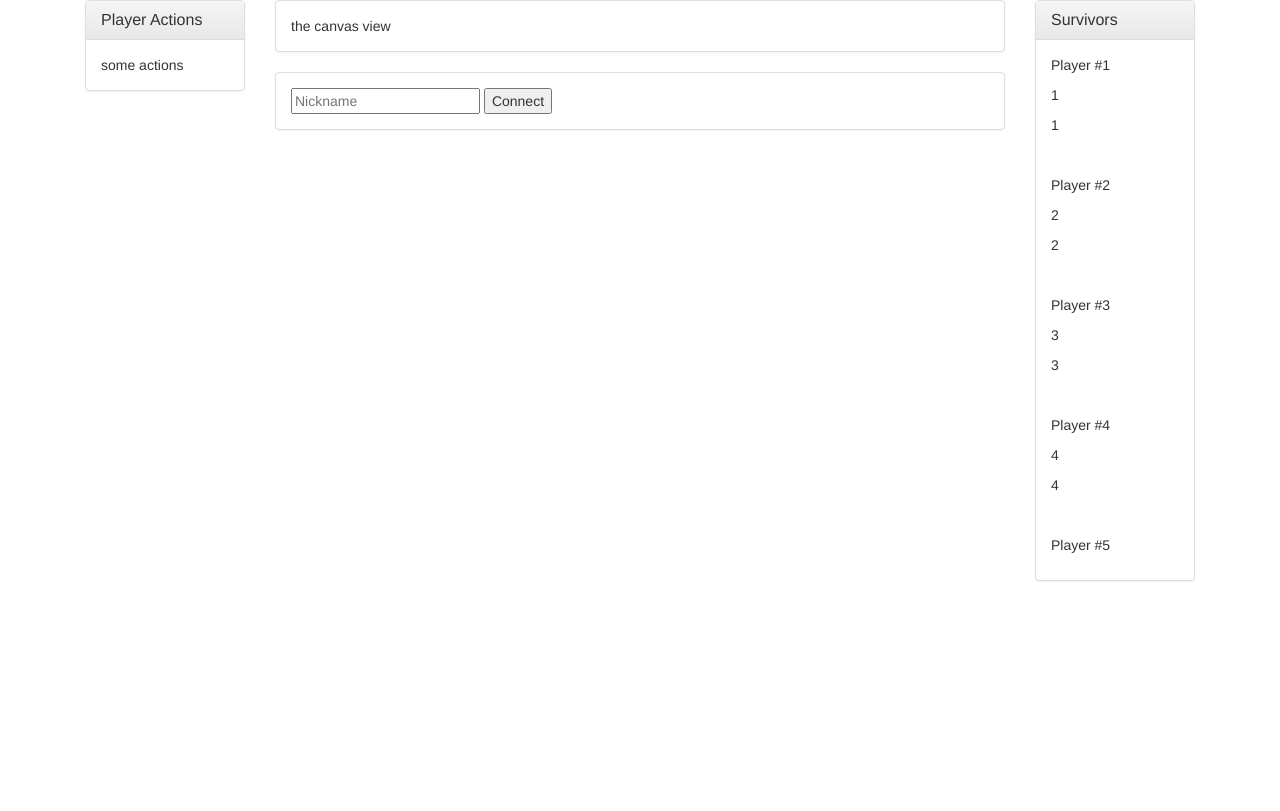
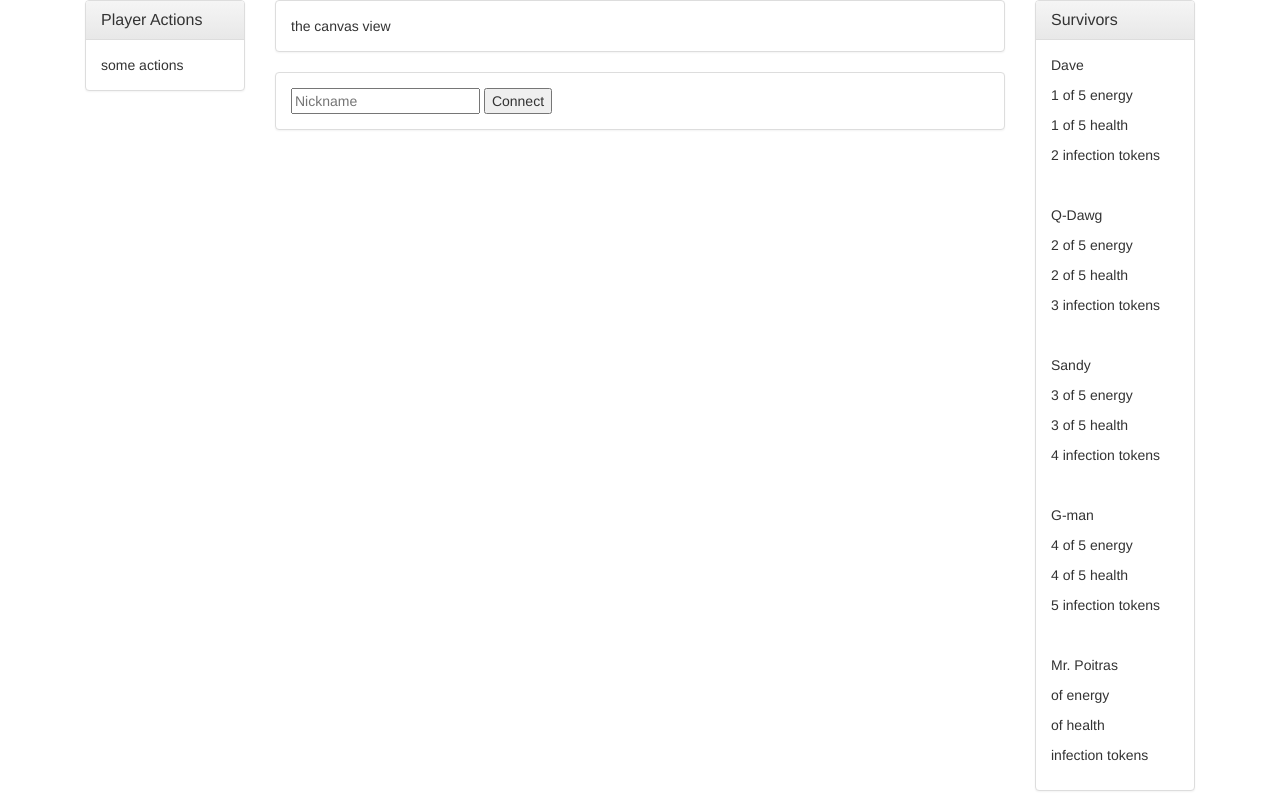
Before and after one commit to beachygreg/zapoc, a website: page public/index.html in a window 1280 px wide. Drawn offline with nearby package versions, Linux system fonts and the light colour scheme; some packages are replaced by stand-ins of ours; no server answers; a script that the page names is missing.

Commit message:
Expanded survivor model and zombie keeper model a tad.  More tinkering with the survivor sidebar.

```diff
--- a/models.txt
+++ b/models.txt
@@ -51,7 +51,9 @@ Loot
 Role
 {
 	zombieMaster : "ZOMBIE_MASTER",
-	survivor : "SURVIVOR"
+	survivor : "SURVIVOR",
+	horror : 3,
+	horrorCards : [HorrorCards]
 }
 
 InfectionToken
--- a/public/app/scripts/survivor-sidebar-controller.js
+++ b/public/app/scripts/survivor-sidebar-controller.js
@@ -2,40 +2,62 @@ zapocApp.controller('SurvivorSidebarController', ['$scope', function ($scope) {
 
     $scope.players = [
         {
-            "name": "Player #1",
+            "name": "Dave",
             "role": "SURVIVOR",
             "survivor": {
                 "energy": 1,
-                "health": 1
+                "health": 1,
+                "infection": [true,false],
+                "background": {
+                    "energy": 5,
+                    "health": 5
+                }
             }
         },
         {
-            "name": "Player #2",
+            "name": "Q-Dawg",
             "role": "SURVIVOR",
             "survivor": {
                 "energy": 2,
-                "health": 2
+                "health": 2,
+                "infection": [true,false,false],
+                "background": {
+                    "energy": 5,
+                    "health": 5
+                }
             }
         },
         {
-            "name": "Player #3",
+            "name": "Sandy",
             "role": "SURVIVOR",
             "survivor": {
                 "energy": 3,
-                "health": 3
+                "health": 3,
+                "infection": [true,false,false,false],
+                "background": {
+                    "energy": 5,
+                    "health": 5
+                }
             }
         },
         {
-            "name": "Player #4",
+            "name": "G-man",
             "role": "SURVIVOR",
             "survivor": {
                 "energy": 4,
-                "health": 4
+                "health": 4,
+                "infection": [true,false,false,false,false],
+                "background": {
+                    "energy": 5,
+                    "health": 5
+                }
             }
         },
         {
-            "name": "Player #5",
-            "role": "ZOMBIE_MASTER"
+            "name": "Mr. Poitras",
+            "role": "ZOMBIE_MASTER",
+            "horror": 3,
+            "horrorCards": []
         }
     ];
 }]);
--- a/public/app/views/main.html
+++ b/public/app/views/main.html
@@ -55,9 +55,10 @@
                 <h3 class="panel-title">Survivors</h3>
             </div>
             <div class="panel-body" ng-repeat="player in players">
-                <p ng-bind="player.name"></p>
-                <p ng-bind="player.survivor.energy"> energy</p>
-                <p ng-bind="player.survivor.health"> health</p>
+                <p>{{player.name}}</p>
+                <p><span> {{player.survivor.energy}} of {{player.survivor.background.energy}} energy </span></p>
+                <p><span> {{player.survivor.health}} of {{player.survivor.background.health}} health </span></p>
+                <p><span> {{player.survivor.infection.length}} infection tokens </span></p>
             </div>
         </div>
     </div>
```
